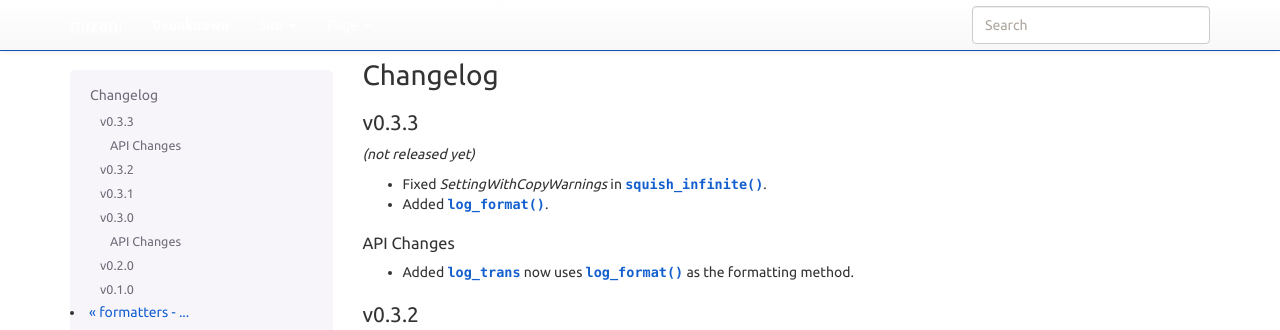
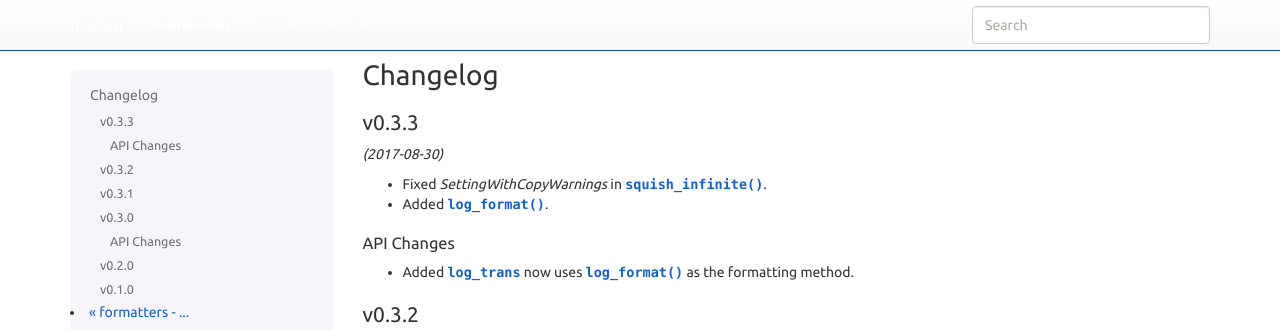
Before and after one commit to has2k1/mizani, a Sphinx documentation site: the page built from doc/changelog.rst, in a window 1280 px wide and 1339 px high. Shown: the top 330 px of the window. Built offline with Sphinx 7.4.7, drawn with Linux system fonts in a browser that asks for light colours; nearby versions of some CDN libraries; library files that are not in the unit come from our copies; pages that are not in the unit, such as notebooks, are missing from menus.

Commit message:
Prepare changelog for release

```diff
--- a/doc/changelog.rst
+++ b/doc/changelog.rst
@@ -3,7 +3,7 @@ Changelog
 
 v0.3.3
 ------
-*(not released yet)*
+*(2017-08-30)*
 
 - Fixed *SettingWithCopyWarnings* in :func:`~mizani.bounds.squish_infinite`.
 - Added :func:`~mizani.formatters.log_format`.
```
